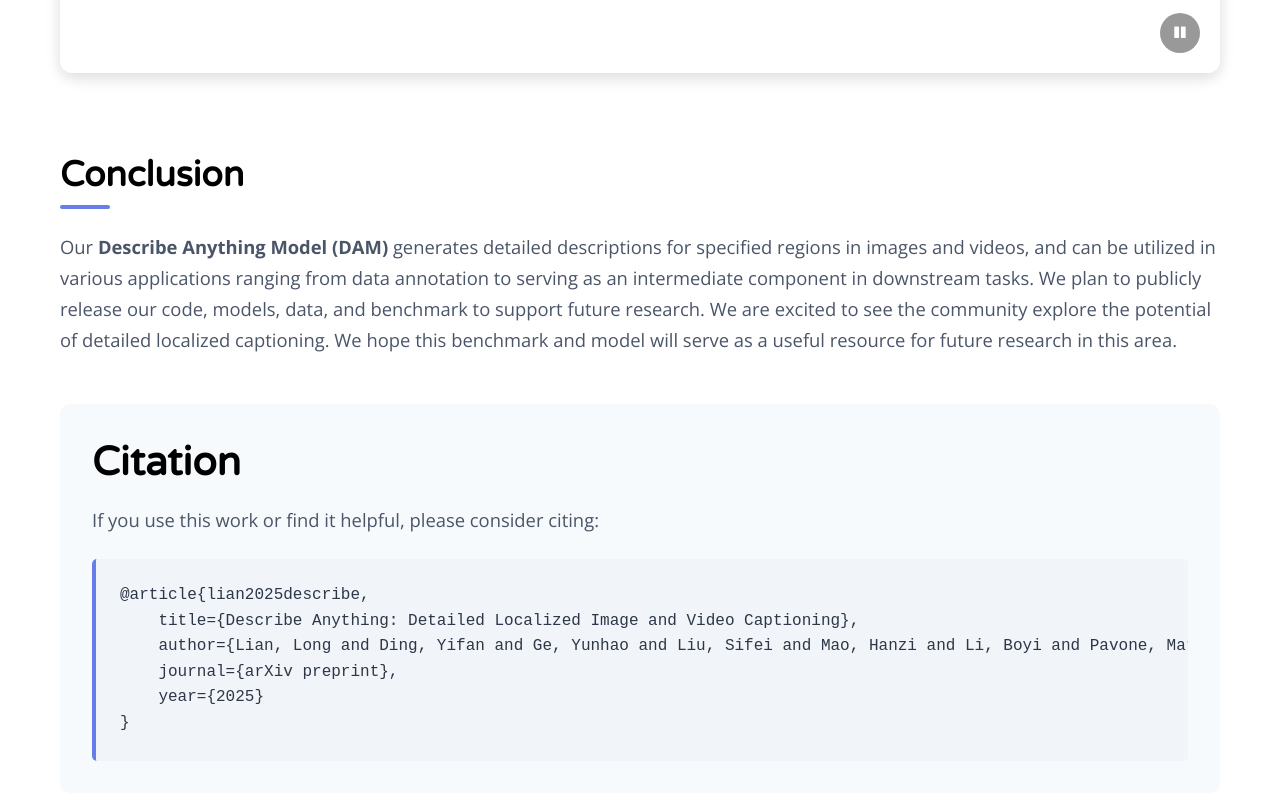
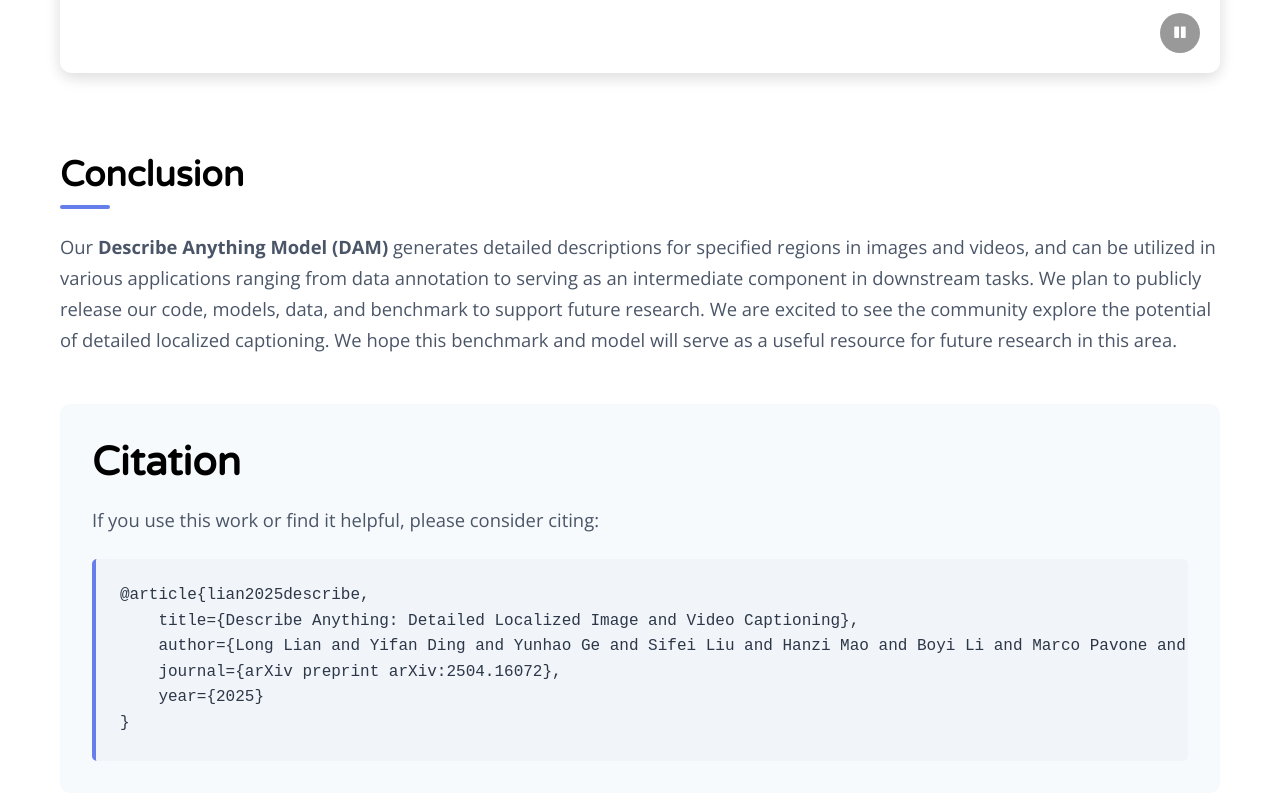
Before and after one commit to describe-anything/describe-anything.github.io, a plain HTML site: page index.html in a window 1280 px wide. Shown: the part 11164-11964 px from the top of the page. Drawn offline with nearby package versions, Linux system fonts and the light colour scheme.

Commit message:
Update citations

```diff
--- a/index.html
+++ b/index.html
@@ -478,8 +478,8 @@
                 <p> If you use this work or find it helpful, please consider citing: </p>
                 <pre id="codecell0">@article{lian2025describe,
     title={Describe Anything: Detailed Localized Image and Video Captioning},
-    author={Lian, Long and Ding, Yifan and Ge, Yunhao and Liu, Sifei and Mao, Hanzi and Li, Boyi and Pavone, Marco and Liu, Ming-Yu and Darrell, Trevor and Yala, Adam and Cui, Yin},
-    journal={arXiv preprint},
+    author={Long Lian and Yifan Ding and Yunhao Ge and Sifei Liu and Hanzi Mao and Boyi Li and Marco Pavone and Ming-Yu Liu and Trevor Darrell and Adam Yala and Yin Cui},
+    journal={arXiv preprint arXiv:2504.16072},
     year={2025}
 }</pre>
             </div>
```
